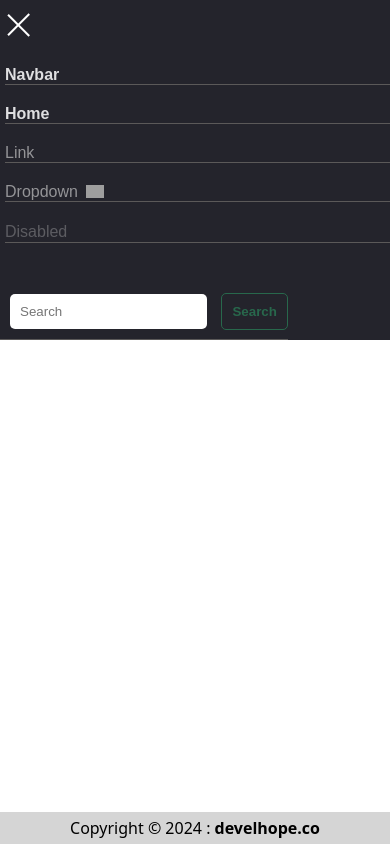
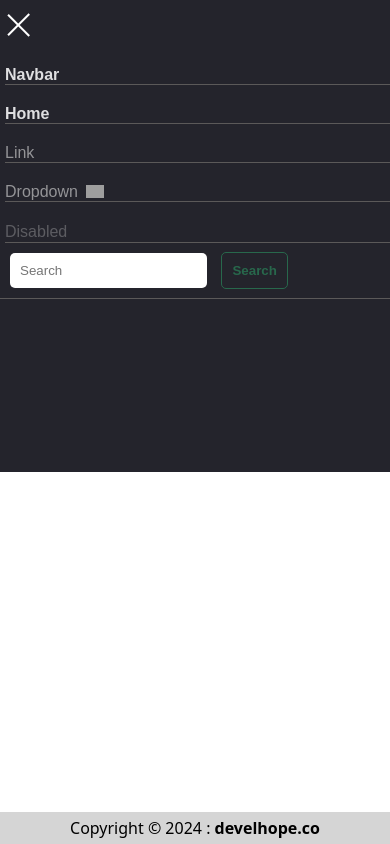
Before and after one commit to bale231/navbarquery-ex-css, a plain HTML site: page index.html in a window 390 px wide. Both pictures are taken after a click on the element 25 px from the left and 25 px from the top of the page. Drawn offline with Linux system fonts and the light colour scheme; grey boxes are pictures that could not be loaded.

Commit message:
Add transition to open menu

```diff
--- a/responsive.css
+++ b/responsive.css
@@ -6,8 +6,10 @@
 
   .menu {
     flex-direction: column;
+    transition: all 1s cubic-bezier(.215, .61, .355, 1);
     align-items: flex-start;
     width: 100%;
+    gap: 0;
     overflow: hidden;
     height: 0;
   }
@@ -47,7 +49,8 @@
   }
 
   .toggle-active .menu {
-    height: 100%;
+    transition: all 1s cubic-bezier(.215, .61, .355, 1);
+    height: 50vh;
   }
 
   /* Container section menu */
@@ -57,6 +60,7 @@
 
   .container-section ul {
     padding-inline-start: 5px;
+    margin-bottom: 0;
   }
 
   /* Subsection menu*/
@@ -68,6 +72,10 @@
     padding-left: 0;
   }
 
+  .search-container{
+    width: 100%;
+  }
+
   .search-container ul {
     padding-left: 0;
   }
```
